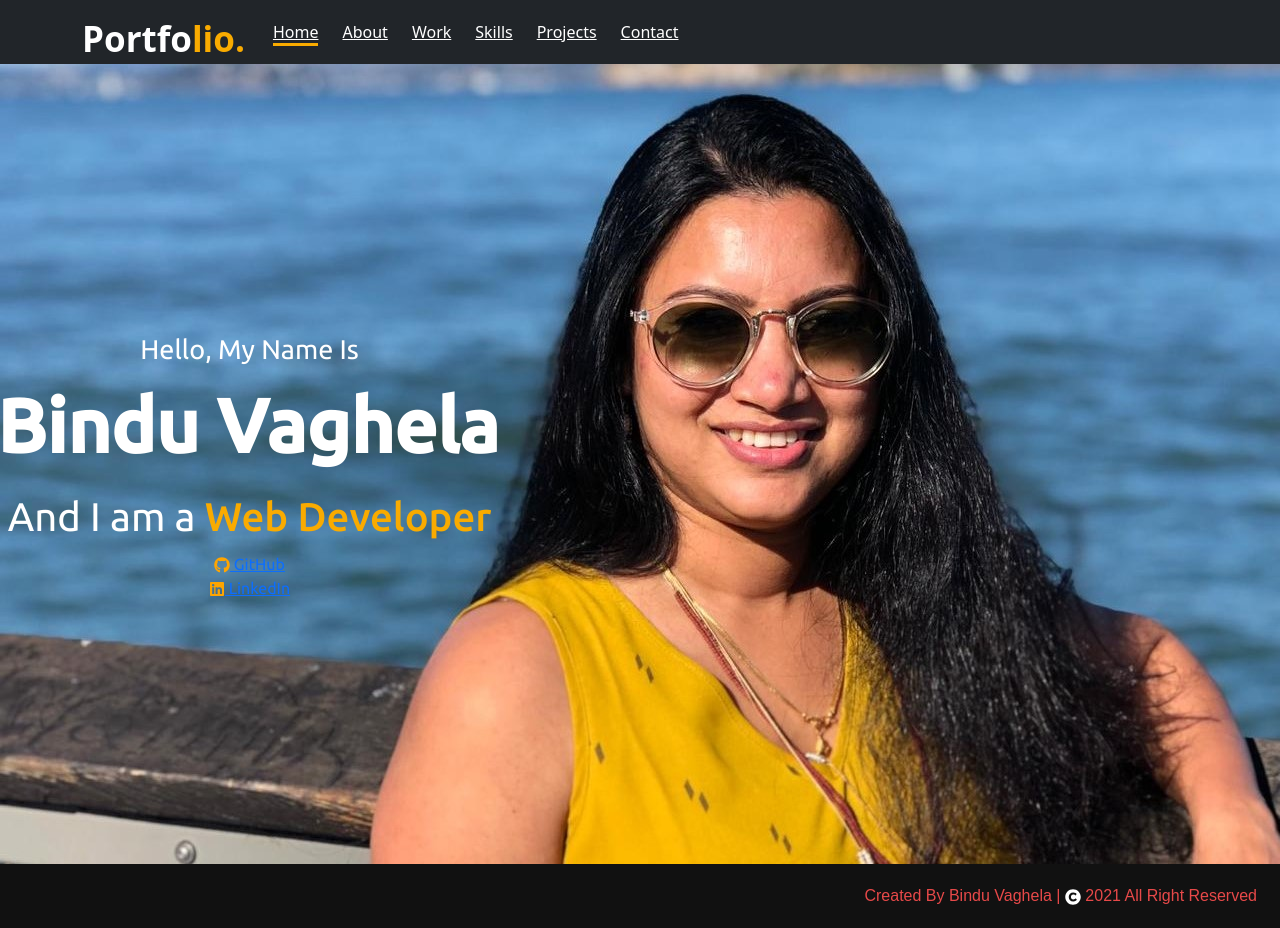
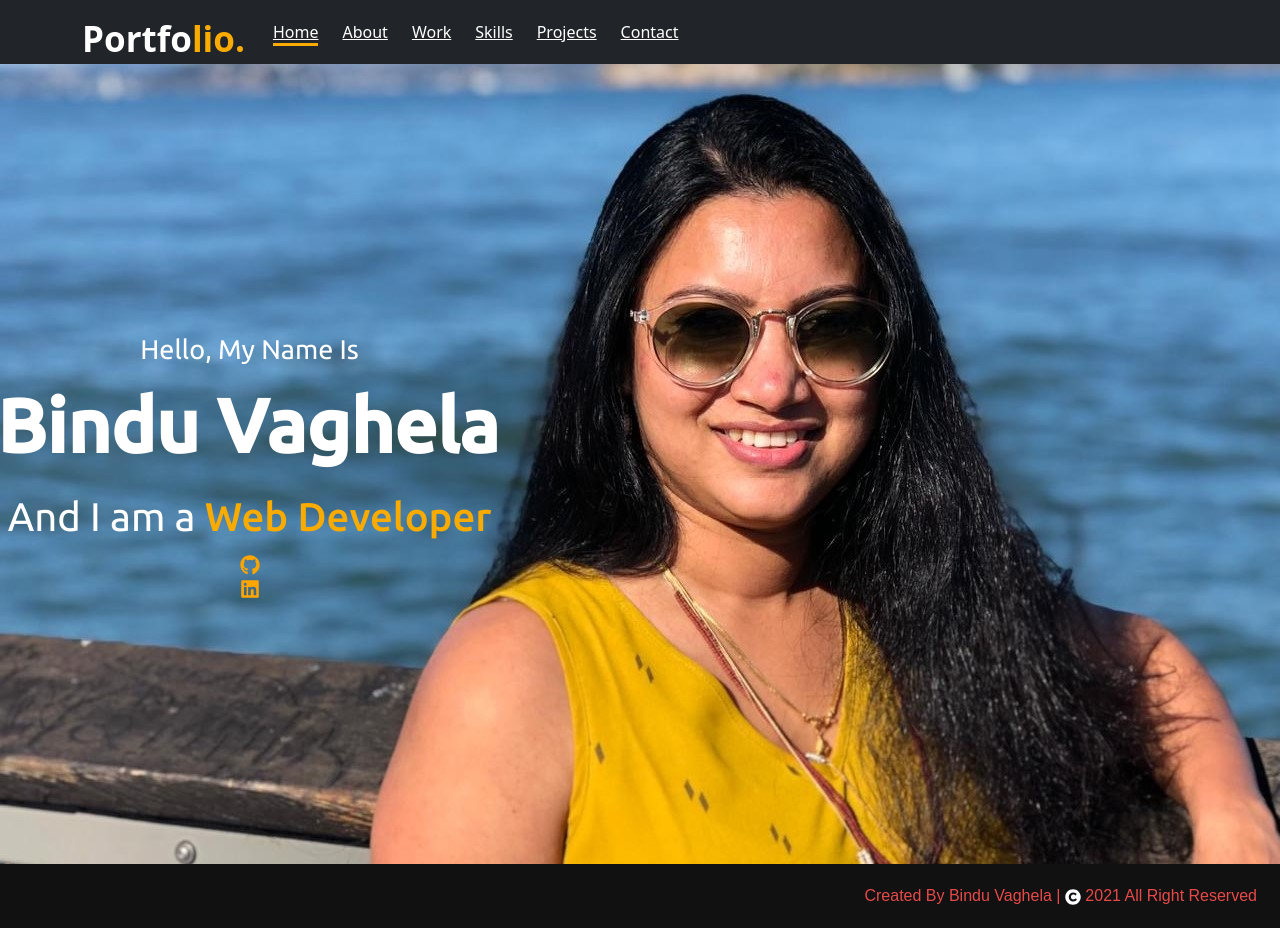
Before and after one commit to bindi-v/Portfolio_In_React, a React (Create React App) app: page / in a window 1280 px wide. Built offline with nearby package versions, Linux system fonts and the light colour scheme.

Commit message:
change icon's size and clean cole in component Home

```diff
--- a/src/components/Home.js
+++ b/src/components/Home.js
@@ -9,15 +9,13 @@ const Home = () => {
                 <div className="text-1">Hello, My Name Is </div>
                 <div className="text-2">Bindu Vaghela</div>
                 <div className="text-3">And I am a<span> Web Developer</span></div>
-
-            </div>
+             </div>
             <div className=" info" >
-        <div className="head"><a href="https://github.com/bindi-v" target="_blank" rel="noopener noreferrer"><FaGithub style={{ color: "orange"}} />  GitHub</a></div>
-        <div className="head"> <a href="https://www.linkedin.com/in/bindu-vaghela-123826214/" target="_blank" rel="noopener noreferrer"><FaLinkedin  style={{ color: "orange"}} />  LinkedIn</a></div>
+        <div className="head"><a href="https://github.com/bindi-v" target="_blank" rel="noopener noreferrer"><FaGithub size={20} style={{ color: "orange"}} /></a></div>
+        <div className="head"> <a href="https://www.linkedin.com/in/bindu-vaghela-123826214/" target="_blank" rel="noopener noreferrer"><FaLinkedin size={20} style={{ color: "orange"}} /></a></div>
         </div>
         </div>
         </div>
-
         </div>
     )
 }
```
